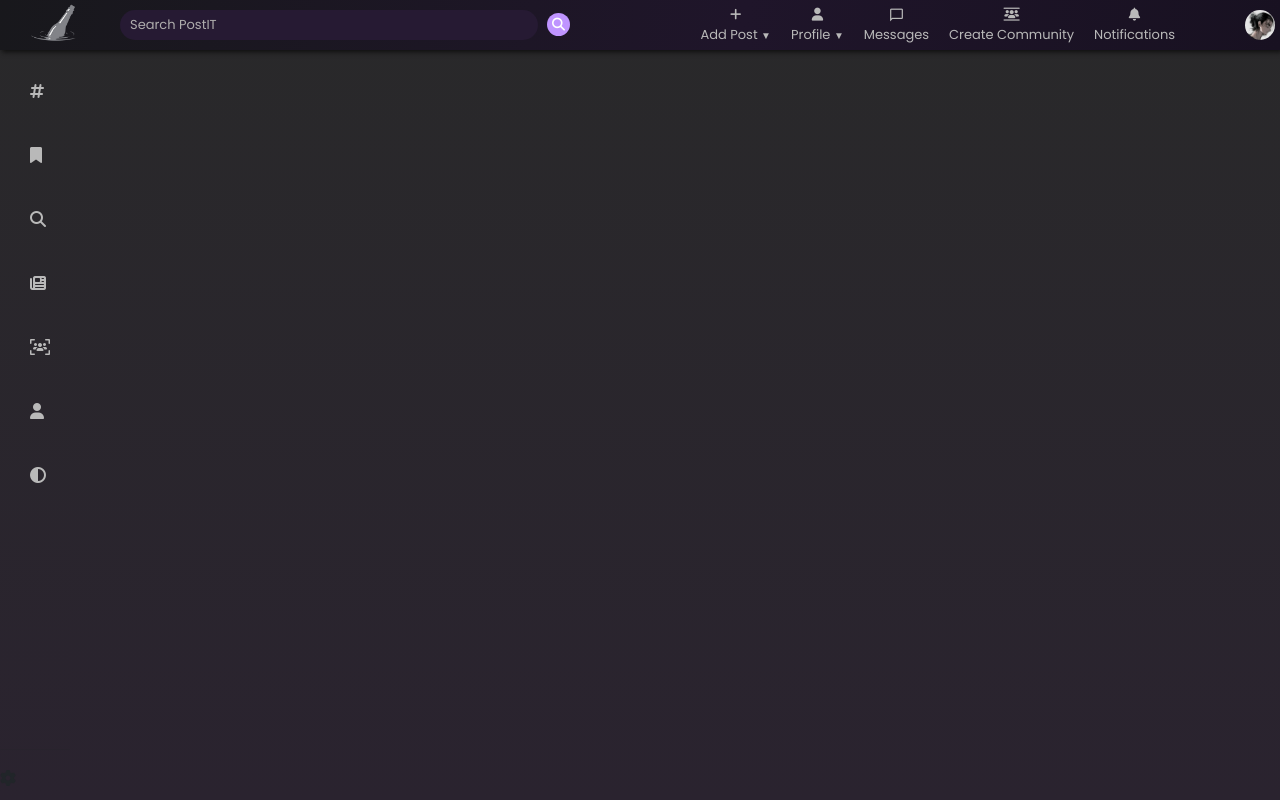
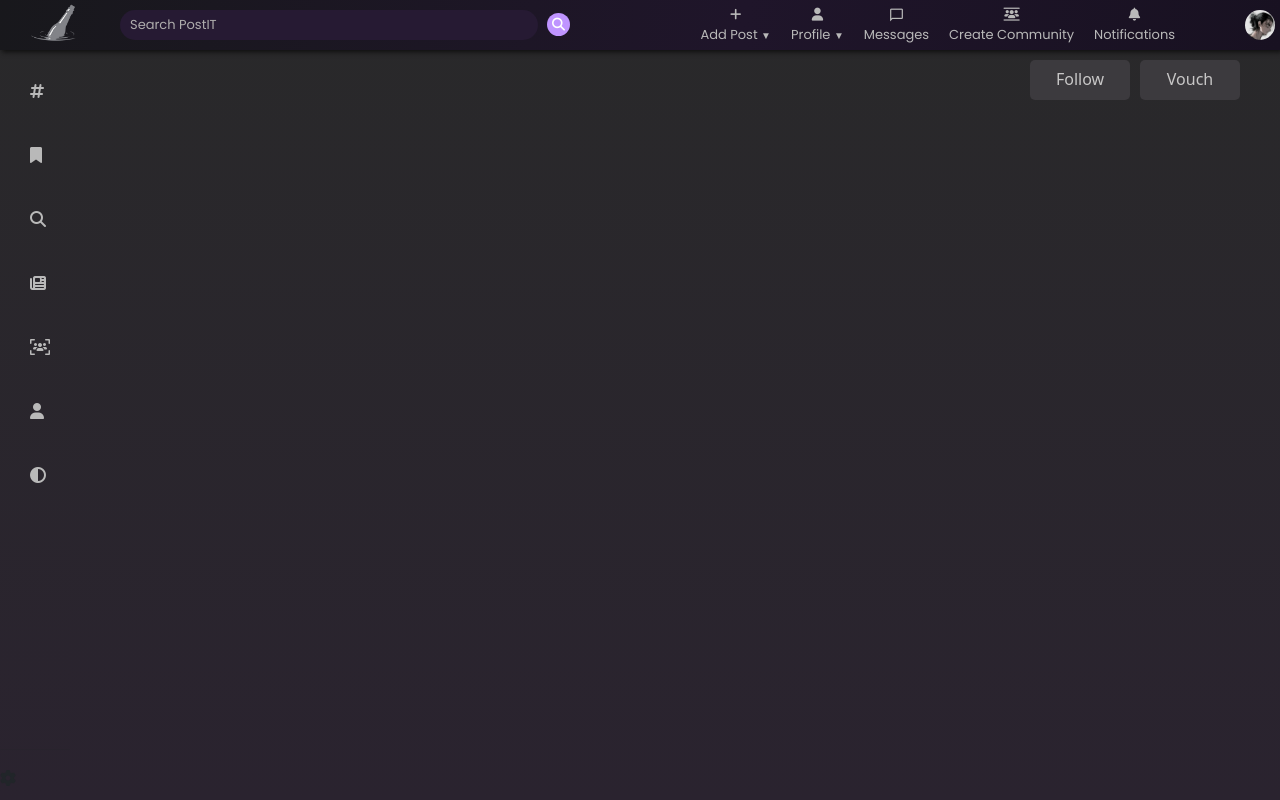
Before and after one commit to SaptarshiMazumder/Bottle, a Django app: page /user/profile/admin in a window 1280 px wide. Run offline with Django 4.2, Linux system fonts and the light colour scheme; a user stored in the database is signed in; data comes from the database, SQL or seed files in the repository; parts of the project's set-up code (start-up, migrations or seed data) failed here and were passed over; some libraries are stand-ins or nearby versions.

Commit message:
Updated user profile page w few more changes

```diff
--- a/PostIT/page3/templates/v1.01/base/home_timeline.html
+++ b/PostIT/page3/templates/v1.01/base/home_timeline.html
@@ -199,6 +199,7 @@
 <script src="{% static 'v.1.01/js/swipe-stories.js'%}"></script>
 <script src="{% static 'v.1.01/js/swipe-categories.js'%}"></script>
 <script src="{% static 'v.1.01/js/sidebar-functionality/sidebar-expand-collapse.js'%}"></script>
+<script src="{% static 'v.1.01/js/add-mobile-view-classes.js'%}"></script>
 
 <script>
     $(document).on('click', '#like-button', function(e) {
@@ -398,6 +399,7 @@
 <script src="{% static 'PostIT/js/toggleColorMode.js'%}"></script>
 
 
+
 <script>
     function updateVouchText(btn, no_of_vouches) {
 
--- a/PostIT/page3/templates/v1.01/gamerProfile/game_specific_stats/valorant_detailed_stats.html
+++ b/PostIT/page3/templates/v1.01/gamerProfile/game_specific_stats/valorant_detailed_stats.html
@@ -1,6 +1,8 @@
 {% load static %} {%for g in selected_gamer_profiles%}
 
 <div class="detailed-stats-container">
+  {% include 'v1.01/user/user_profile_page_menus.html' %}
+
   <div class="section-wrapper">
     <div class="user-bio">
       <div class="page-section-title section-label">
--- a/PostIT/page3/templates/v1.01/user/user_profile_stats.html
+++ b/PostIT/page3/templates/v1.01/user/user_profile_stats.html
@@ -4,7 +4,14 @@ Profile {% endblock title %} {% block content %} {% include 'v1.01/navigation/na
   {% include 'v1.01/navigation/sidebar-left.html' %}
 
   <div class="page-contents user-profile-page-contents">
-
+    <div class="profile-interact-section">
+      <div class="interact-btn">
+        Follow
+      </div>
+      <div class="interact-btn">
+        Vouch
+      </div>
+    </div>
     <div class="logged_in_user" style="display: none">{{user.username}}</div>
     <div class="not_display_info">
       <h2 class="user_name" style="display: none">
@@ -171,4 +178,5 @@ Profile {% endblock title %} {% block content %} {% include 'v1.01/navigation/na
     }
 </script>
 <script src="{% static 'PostIT/js/togglePostOptions.js'%}"></script>
+<script src="{% static 'v.1.01/js/add-mobile-view-classes.js'%}"></script>
 {% endblock content %}
--- a/PostIT/static/v.1.01/css/profile-page/profile_stats_page_style.css
+++ b/PostIT/static/v.1.01/css/profile-page/profile_stats_page_style.css
@@ -1,5 +1,6 @@
 .user-profile-page-contents {
     height: 100%;
+    position: relative;
 }
 
 .dark .body-bg {
@@ -71,6 +72,7 @@
     display: flex;
     flex-direction: column;
     margin-right: auto;
+    margin-top: 45px;
     position: relative;
 }
 
@@ -391,7 +393,7 @@
 /* Detailed stats section start */
 
 .profile-stats-right {
-
+    margin-top: 54px;
     width: 100%;
 }
 .dark .section-bg{
@@ -400,6 +402,7 @@
 }
 .dark .profile-stats-right .detailed-stats-container {
     color: var(--dark-text2);
+    position: relative;
 }
 
 .profile-stats .section-label {
@@ -468,6 +471,30 @@
 
 /* Detailed stats section end */
 
+
+/* Profile Interact Buttons Start */
+
+.user-profile-page-contents .profile-interact-section{
+    position: absolute;
+    top: 80px;
+    right: 40px;
+    z-index: 10;
+    display: flex;
+    gap: 10px;
+}
+.user-profile-page-contents .profile-interact-section .interact-btn{
+    height: 40px;
+    width: 100px;
+    padding: 7px;
+    border-radius: var(--border-radius-small1);
+    text-align: center;
+}
+.dark .user-profile-page-contents .profile-interact-section .interact-btn{
+    background: var(--dark-secondary5);
+    color: var(--dark-text2);
+}
+/* Profile Interact Buttons End */
+
 @media (max-width:1920px) {
     .mobile-dropdown-btn{
         display: none;
@@ -489,6 +516,16 @@
 }
 
 @media (max-width:768px) {
+
+    .profile-stats{
+        font-size: 12px;
+    }
+    .user-profile-page-contents .profile-header-img img{
+        height: 150px;
+    }
+    .mobile-view.user-profile-page-contents .profile-stats {
+        margin-top: -130px;
+    }
     .mobile-dropdown-btn{
         display: flex;
     }
@@ -502,11 +539,12 @@
         display: flex;
     }
 
-    /* Player card section start */
-
-
-
-    /* Player card section end */
+    /* Profile Interact Btns Start */
+    .user-profile-page-contents .profile-interact-section{
+        top: 0px;
+        right: 5px;
+    }
+    /* Profile Interact Btns End */
 }
 
 @media (max-width:300px) {
--- a/PostIT/static/v.1.01/css/style.css
+++ b/PostIT/static/v.1.01/css/style.css
@@ -199,7 +199,7 @@ body.dark {
     color: var(--light-theme1);
 }
 
-.posts-timeline .home-page-menus {
+.home-page-menus {
     box-sizing: border-box;
     display: flex;
     flex-wrap: wrap;
@@ -210,7 +210,9 @@ body.dark {
     margin: 0 auto;
     margin-bottom: 20px;
 }
+.user-profile-page-menus{
 
+}
 .home-page-menus .menu-icon-container {
     width: 150px;
     border-radius: var(--border-radius-small1);
@@ -373,6 +375,14 @@ body.dark {
         grid-template-columns: repeat(2, 1fr);
     }
 }
+@media (max-width:768px) {
+    .mobile-main-body .sidebar-left{
+        display: none;
+    }
+    .mobile-main-body .page-contents{
+        margin-left: 0;
+    }
+}
 
 @media (max-width:600px) {
     .posts-container {
--- /dev/null
+++ b/PostIT/static/v.1.01/js/add-mobile-view-classes.js
@@ -0,0 +1,7 @@
+ if (window.innerWidth < 768 || window.screen.width < 768) {
+      // User is on a phone
+      $('.main-body').addClass('mobile-main-body');
+    } else {
+      // User is on a desktop
+      $('.main-body').addClass('desktop-main-body');
+    }
```
Also changed, not shown: PostIT/page3/templates/v1.01/user/user_profile_page_menus.html (added, +25 -0 lines).
